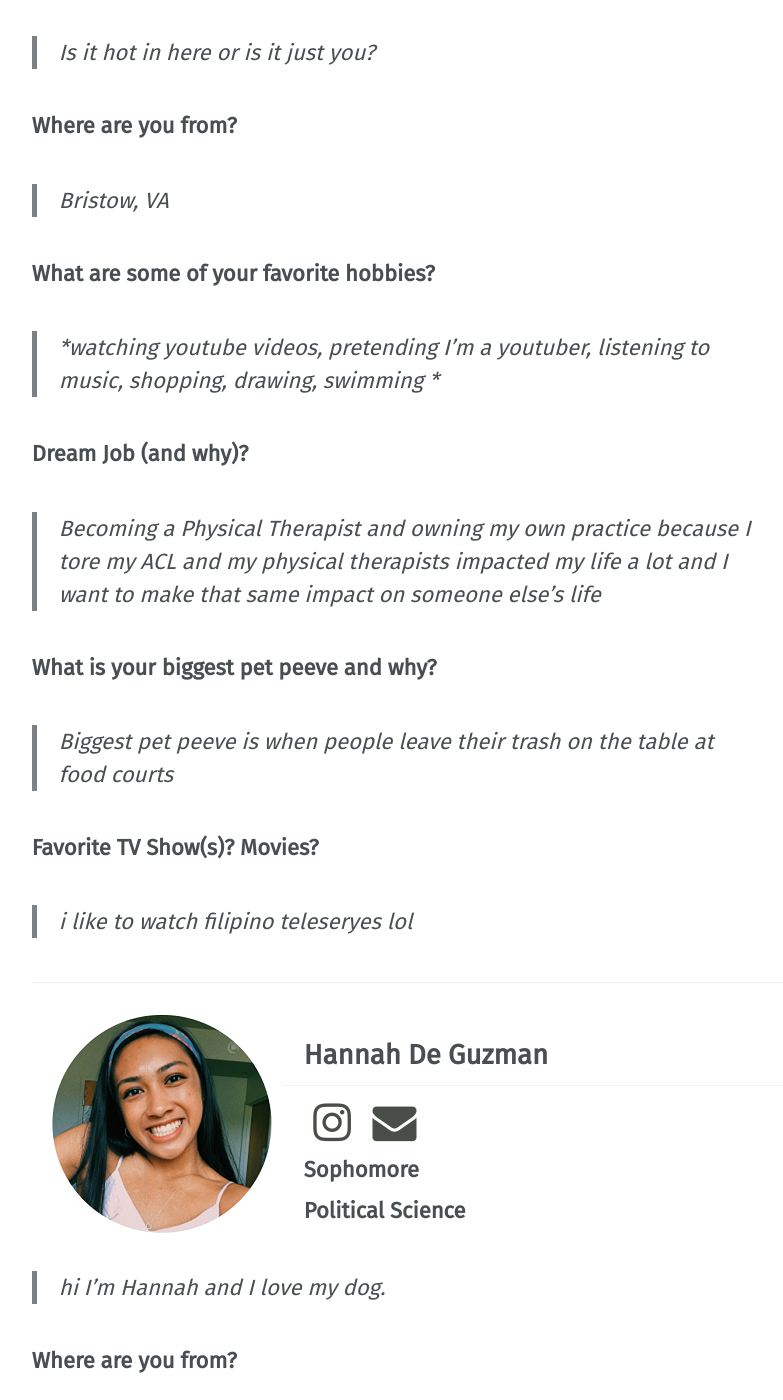
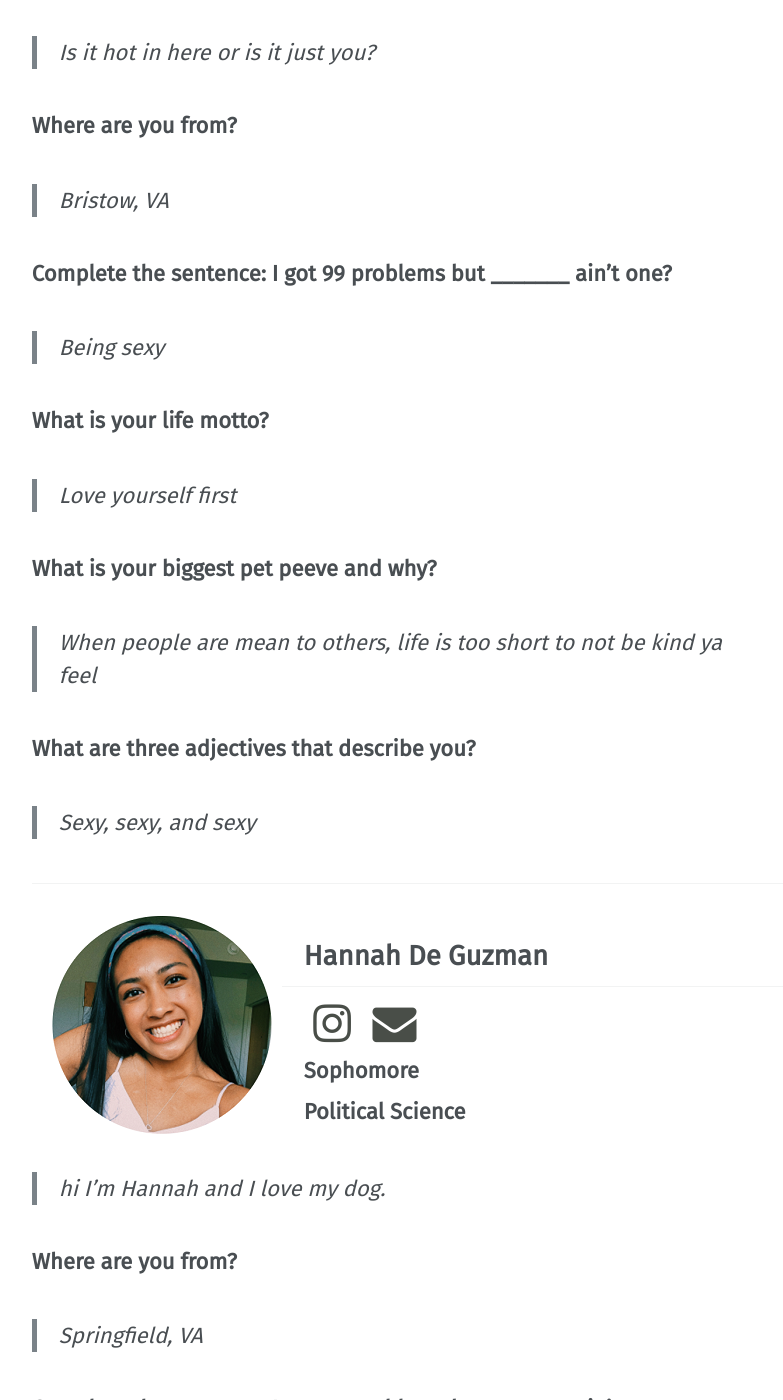
Before and after one commit to vtfasa/vtfasa.github.io, a Jekyll site: the page built from _pages/officers/hospitality.md, in a window 1280 px wide and 1400 px high, scrolled down 447 px. Shown: the whole window, without its empty margins (252-1035 px from the left). Built offline with Jekyll 4.4.1, drawn with Linux system fonts in a browser that asks for light colours; some web fonts are replaced.

Commit message:
Update hospitality.md

```diff
--- a/_pages/officers/hospitality.md
+++ b/_pages/officers/hospitality.md
@@ -26,21 +26,21 @@ permalink: /officers/hospitality/
 ### **Where are you from?**
 > Bristow, VA
 
-### **What are some of your favorite hobbies?**
+### **Complete the sentence: I got 99 problems but _______ ain't one?**
 
-> *watching youtube videos, pretending I'm a youtuber, listening to music, shopping, drawing, swimming *
+> *Being sexy*
 
-### **Dream Job (and why)?**
+### **What is your life motto?**
 
-> *Becoming a Physical Therapist and owning my own practice because I tore my ACL and my physical therapists impacted my life a lot and I want to make that same impact on someone else's life*
+> *Love yourself first*
 
 ### **What is your biggest pet peeve and why?**
 
-> *Biggest pet peeve is when people leave their trash on the table at food courts*
+> *When people are mean to others, life is too short to not be kind ya feel*
 
-### **Favorite TV Show(s)? Movies?**
+### **What are three adjectives that describe you?**
 
-> *i like to watch filipino teleseryes lol*
+> *Sexy, sexy, and sexy*
 
 ---
 
```
